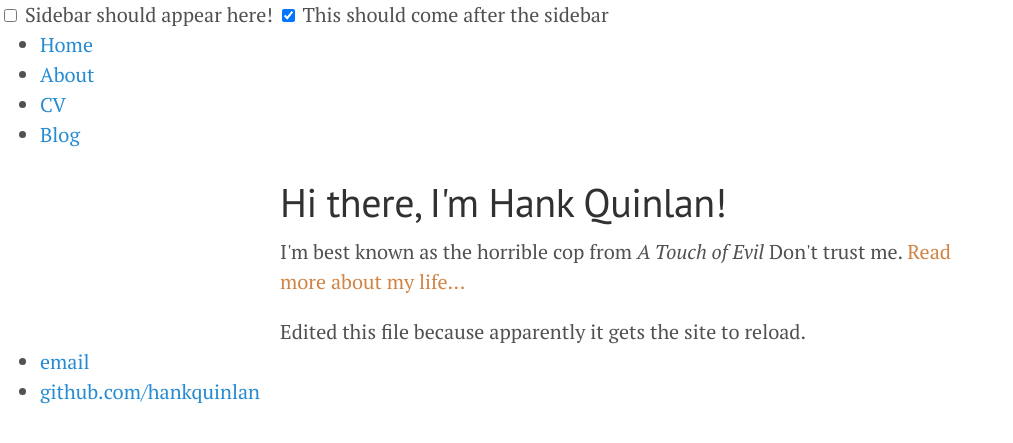
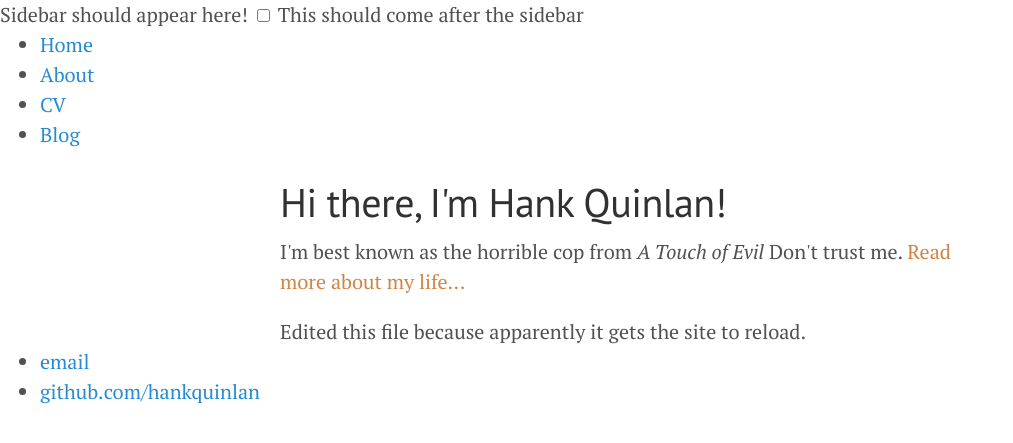
Before and after one commit to datascienceconfidential/datascienceconfidential.github.io, a Jekyll site: the page built from index.html, in a window 1280 px wide. Shown: the top 443 px of the page, without its empty margins (0-1013 px from the left). Built offline with Jekyll 4.4.1, drawn with Linux system fonts in a browser that asks for light colours.

Commit message:
put sidebar in proper place
But now the sidebar icon does not display!

```diff
--- a/_layouts/default.html
+++ b/_layouts/default.html
@@ -14,10 +14,10 @@
 		</head>
 
 		<body class="theme-base-09 sidebar-overlay">
-		       {% include sidebar.html %}
+
 
 			Sidebar should appear here!
-			<input type="checkbox" class="sidebar-checkbox" id="sidebar-checkbox" checked></input>
+			 {% include sidebar.html %}
 			This should come after the sidebar
 
 
```
